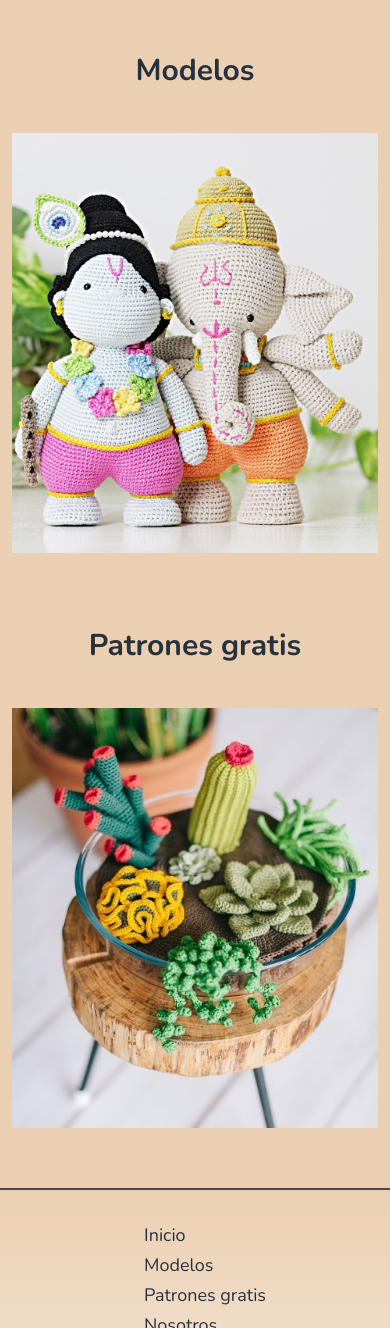
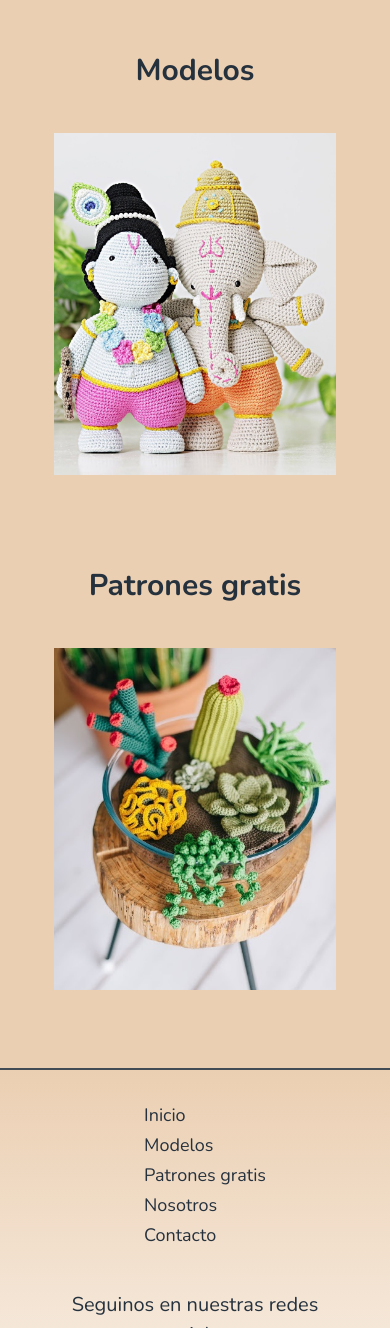
Before and after one commit to Nahirmm/mamagurumi, a website: page index.html in a window 390 px wide. Shown: the part 780-2108 px from the top of the page. Drawn offline with nearby package versions, Linux system fonts and the light colour scheme.

Commit message:
Arreglando detalles del responsive en el index

```diff
--- a/index.html
+++ b/index.html
@@ -78,13 +78,13 @@
                     <figure class="col-lg-6 col-md-6 col-sm-12 col-xs-12 indexBotones__figure">
                         <a href="pages/modelos.html" class="indexBotones__figure indexBotones__figure--letra">Modelos</a>
                         <a href="pages/modelos.html">
-                            <img src="assets/ganeshaykrishna.jpg" alt="Modelos" class="imgPorcentaje" id="botonModelosGyK" width="36.581rem" height="41.963rem">
+                            <img src="assets/ganeshaykrishna.jpg" alt="Modelos" class="imgPorcentaje" id="botonModelosGyK">
                         </a>
                     </figure>
                     <figure class="col-lg-6 col-md-6 col-sm-12 col-xs-12 indexBotones__figure">
                         <a href="pages/patronesgratis.html" class="indexBotones__figure indexBotones__figure--letra">Patrones gratis</a>
                         <a href="pages/patronesgratis.html">
-                            <img src="assets/terrarioentero.jpeg" alt="Patrones gratis" id="botonModelosT"class="imgPorcentaje" width="36.559rem" height="42rem">
+                            <img src="assets/terrarioentero.jpeg" alt="Patrones gratis" id="botonModelosT"class="imgPorcentaje">
                         </a>
                     </figure>
             </section>
--- a/scss/_mediaqueriesIndex.scss
+++ b/scss/_mediaqueriesIndex.scss
@@ -1,6 +1,3 @@
-
-
-
 @media (max-width: 820px) and (min-width: 768px) {
     .indexBotones {
         .indexBotones__figure {
@@ -8,6 +5,16 @@
                 font-size: 3rem;
             }
         }
+    }
+
+    #botonModelosGyK {
+        width: 90%;
+        height: 90%;
+    }
+
+    #botonModelosT {
+        width: 90%;
+        height: 90%;
     }
 }
 
@@ -38,6 +45,18 @@
         }
     }
 
+}
+
+@media (max-width: 416px) and (min-width: 365px) {
+    #botonModelosGyK {
+        width: 95%;
+        height: 95%;
+    }
+
+    #botonModelosT {
+        width: 95%;
+        height: 95%;
+    }
 }
 
 @media only screen and (max-width: 365px) {
```
Also changed, not shown: css/style.css, 1 other file.
